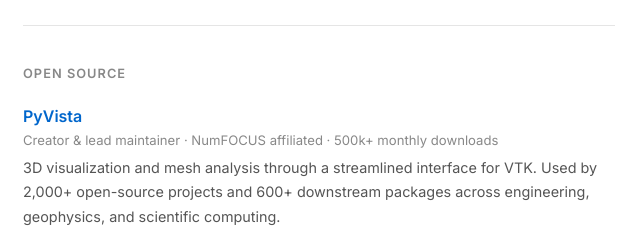
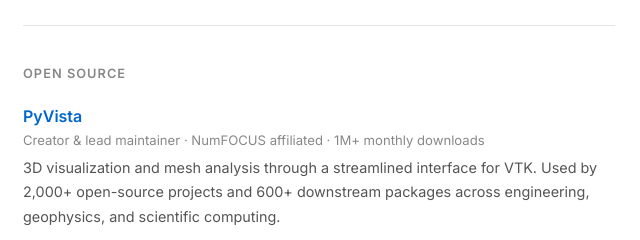
Before and after one commit to banesullivan/banesullivan, an Astro site: page / in a window 1280 px wide. Shown: the part 1340-1580 px from the top of the page, 321-961 px from the left. Built offline with nearby package versions, Linux system fonts and the light colour scheme; Astro itself is replaced by a stand-in of ours.

Commit message:
Update stat

```diff
--- a/src/pages/index.astro
+++ b/src/pages/index.astro
@@ -101,7 +101,7 @@ import Base from "../layouts/Base.astro";
 
     <div class="project-item">
       <h3><a href="https://docs.pyvista.org">PyVista</a></h3>
-      <p class="project-meta">Creator & lead maintainer &middot; NumFOCUS affiliated &middot; 500k+ monthly downloads</p>
+      <p class="project-meta">Creator & lead maintainer &middot; NumFOCUS affiliated &middot; 1M+ monthly downloads</p>
       <p>
         3D visualization and mesh analysis through a streamlined interface for VTK.
         Used by 2,000+ open-source projects and 600+ downstream packages across
```
